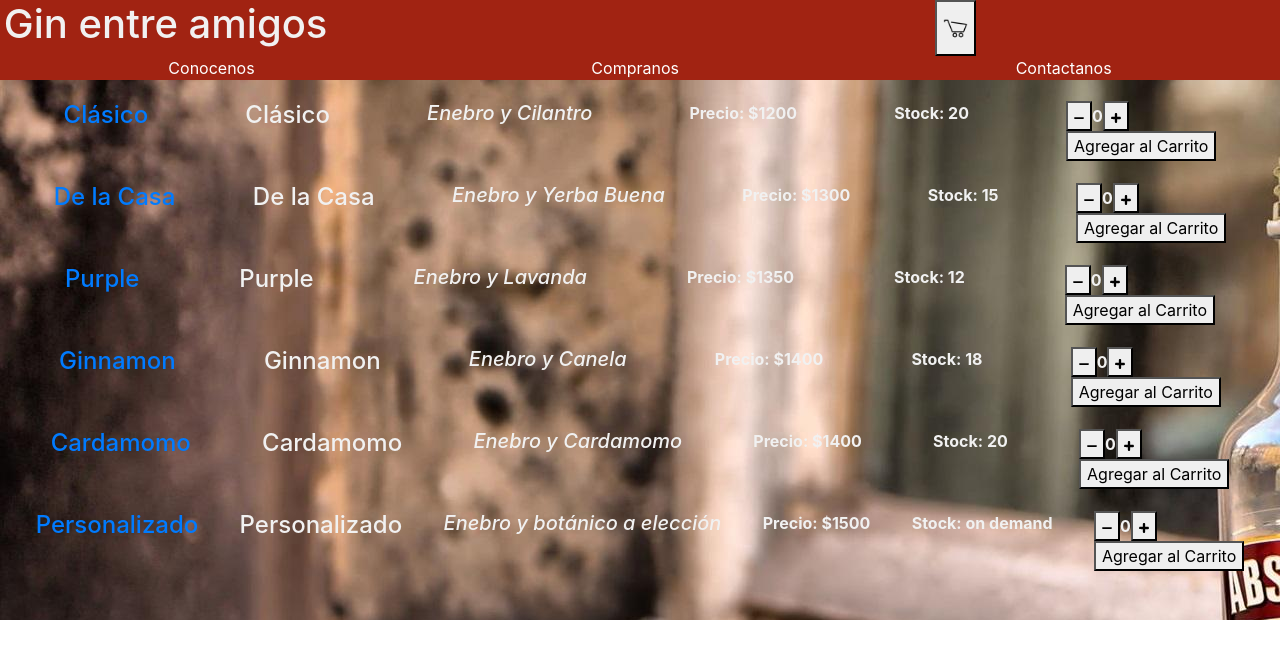
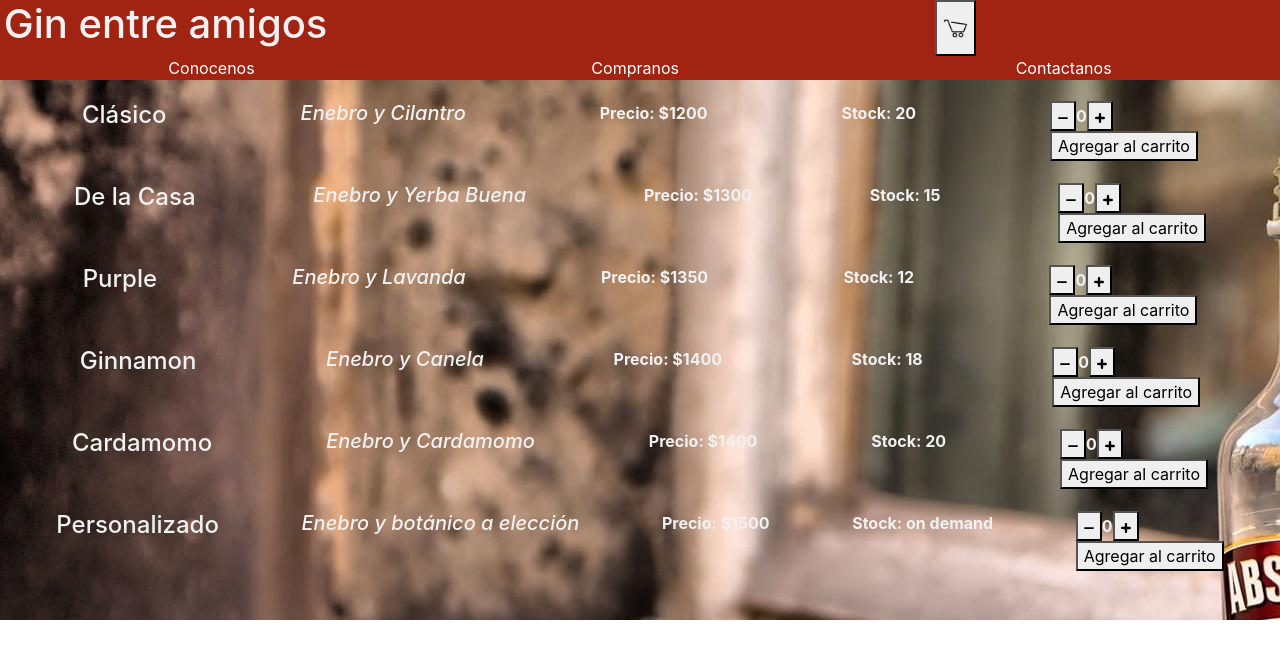
Before and after one commit to fedelazarte/react_js, a React (Create React App) app: page /productos in a window 1280 px wide. Shown: the top 658 px of the page. Built offline with nearby package versions, Linux system fonts and the light colour scheme.

Commit message:
Actualizacion 27.02

```diff
--- a/src/App.jsx
+++ b/src/App.jsx
@@ -1,15 +1,14 @@
 import 'bootstrap/dist/css/bootstrap.min.css';
-import ItemCount from './components/ItemCount';
 import NavbarComponent from './components/navbar/';
 import ItemDetailContainer from './containers/ItemDetailContainer';
 import ItemListContainer from './containers/ItemListContainer';
 import React from 'react';
-import {BrowserRouter, Switch, Route, NavLink} from 'react-router-dom';
-import {Link} from 'react-router-dom';
+import {BrowserRouter, Switch, Route} from 'react-router-dom';
 import './App.css'
 import fondo from './images/bg-picture.jpg'
-import ContactoContainer from './components/ContactoContainer';
-import products from './containers/mocks/productList';
+
+
+
 
 
 
@@ -27,7 +26,7 @@ function App() {
    <ItemListContainer/>
    </Route>
    <Route exact path='/productos/:productosId'>
-   <ContactoContainer/>
+   <ItemDetailContainer/>
    </Route>
    </Switch>
    <footer className='redir'>
--- a/src/components/ContactoContainer.jsx
+++ b/src/components/ContactoContainer.jsx
@@ -1,6 +1,6 @@
 import { useEffect } from 'react';
 import {useParams} from 'react-router-dom';
-import ItemDetail from './ItemDetail';
+
 import './Item.css'
 const SegundoComponent = () => {
     const{productosId} = useParams();
--- a/src/components/Item.css
+++ b/src/components/Item.css
@@ -9,3 +9,7 @@
     color:#f1f1f1;
     font-size: 40px;
 }
+
+.p_title{
+    color: #f1f1f1;
+}
--- a/src/components/Item.jsx
+++ b/src/components/Item.jsx
@@ -6,11 +6,11 @@ import {NavLink} from 'react-router-dom';
 const Item = ({product}) => {
     return(
         <div className='col'>
-            <NavLink to={`/productos/${product.id}`} activeClassName='selected'><td><h4>{product.title}</h4></td></NavLink><td><h4>{product.title}</h4></td>
+            <NavLink to={`/productos/${product.id}`} activeClassName='selected'><td><h4 className='p_title'>{product.title}</h4></td></NavLink>
             <th><h5><em>{product.description}</em></h5></th>
             <th>Precio: {product.price}</th>
             <th>Stock: {product.stock}</th>
-            <th><ItemCount/></th>
+            <th className='counter'><ItemCount/></th>
         </div>
     )
 }
--- a/src/components/ItemCount.jsx
+++ b/src/components/ItemCount.jsx
@@ -7,6 +7,8 @@ const ItemCount = () => {
     const [carrito, setCarrito] = useState(0);
     const min = 0;
     const max = 20;
+    const [IrCart, setIrCart] = useState(false)
+
   return (
    <>
    <button onClick={() =>{
@@ -25,11 +27,18 @@ const ItemCount = () => {
      else alert("En este momento no tenemos más disponibilidad de este producto.")}}>
      <img src={plus} alt="" style={{height:'10px'},{width:'10px'}} />
    </button>
+
+
 <br/>
-   <button onClick={() =>{
-    if(carrito > min) alert("Se agregaron "+carrito+ " item/s al carrito!")
-    else alert("Debes seleccionar tus productos antes de agregarlos!")}
-   } >Agregar al Carrito</button>
+
+
+
+   {IrCart ? <button>Ir al carrito</button> : <button onClick={()=>{
+     if(carrito > min) setIrCart(true)
+     else alert("Debes seleccionar tus productos antes de agregarlos!")}}>Agregar al carrito
+   </button>}
+
+
 
    </>
 
--- a/src/components/ItemList.jsx
+++ b/src/components/ItemList.jsx
@@ -5,7 +5,7 @@ const ItemList = ({products}) =>{
     return (
     <div>
         {products.map((product) => {
-        return <Item  key={product.id} product={product}/>;
+        return <Item key={product.id} product={product}/>;
     })}
     </div>
 
```
Also changed, not shown: src/containers/ItemDetailContainer.jsx (line endings or trailing spaces), 1 other file (tests, documents, lock files or other folders).
